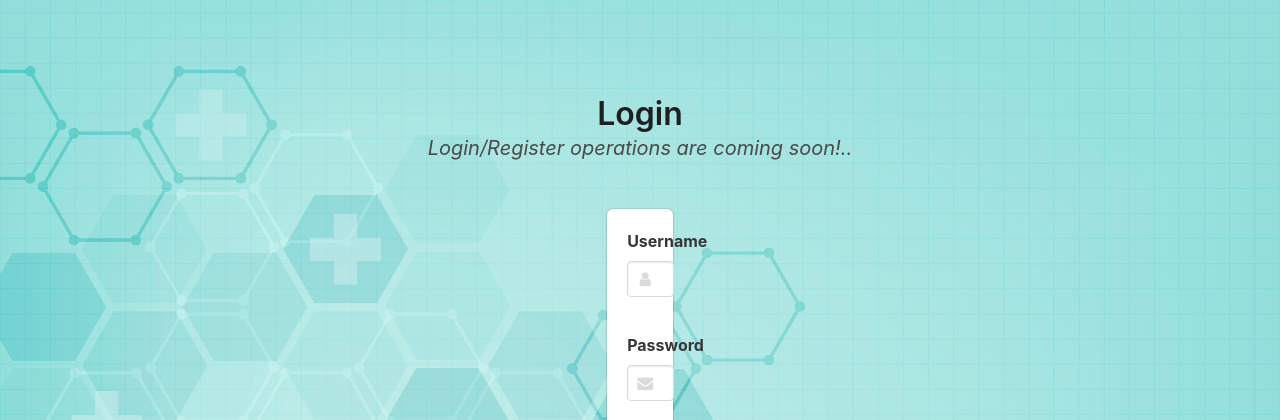
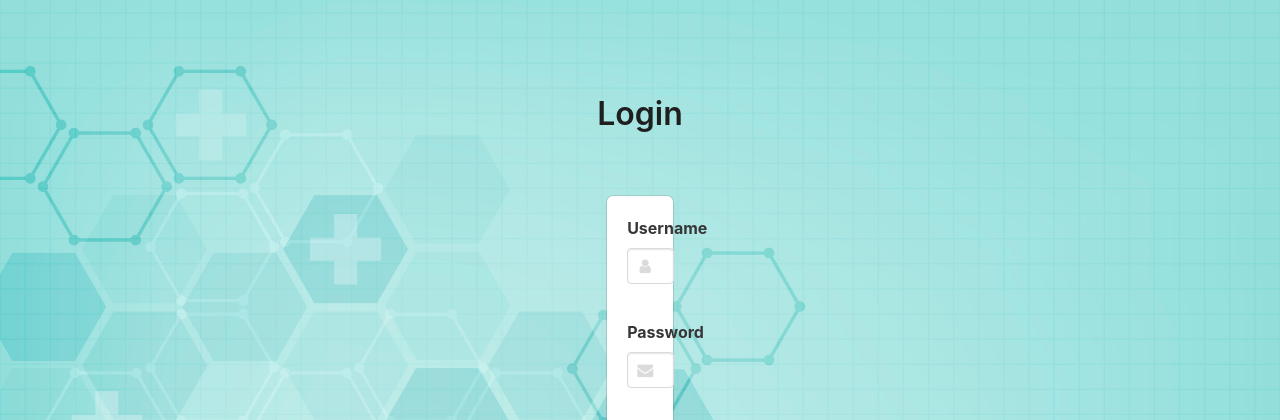
Before and after one commit to SmartHealth-ituse2020/SH-web, a Flask app: page /doctor/login in a window 1280 px wide. Shown: the part 52-472 px from the top of the page. Run offline with Flask 2, Linux system fonts and the light colour scheme; some libraries are stand-ins or nearby versions.

Commit message:
Login pages "coming soon" removes

```diff
--- a/smarthealth_web/templates/doctor/doctor_login.html
+++ b/smarthealth_web/templates/doctor/doctor_login.html
@@ -6,7 +6,6 @@
 <section class="section">
 	<div class="container has-text-centered">
 	  <h1 class="title is-capitalized">Login</h1>
-	  <p class="subtitle  is-italic">Login/Register operations are coming soon!..</p>
 	</div>
 </section>
 <section class="hero">
--- a/smarthealth_web/templates/patient/patient_login.html
+++ b/smarthealth_web/templates/patient/patient_login.html
@@ -6,7 +6,6 @@
 <section class="section">
 	<div class="container has-text-centered">
 	  <h1 class="title is-capitalized">Login</h1>
-	  <p class="subtitle  is-italic">Login/Register operations are coming soon!..</p>
 	</div>
 </section>
 <section class="hero">
```
